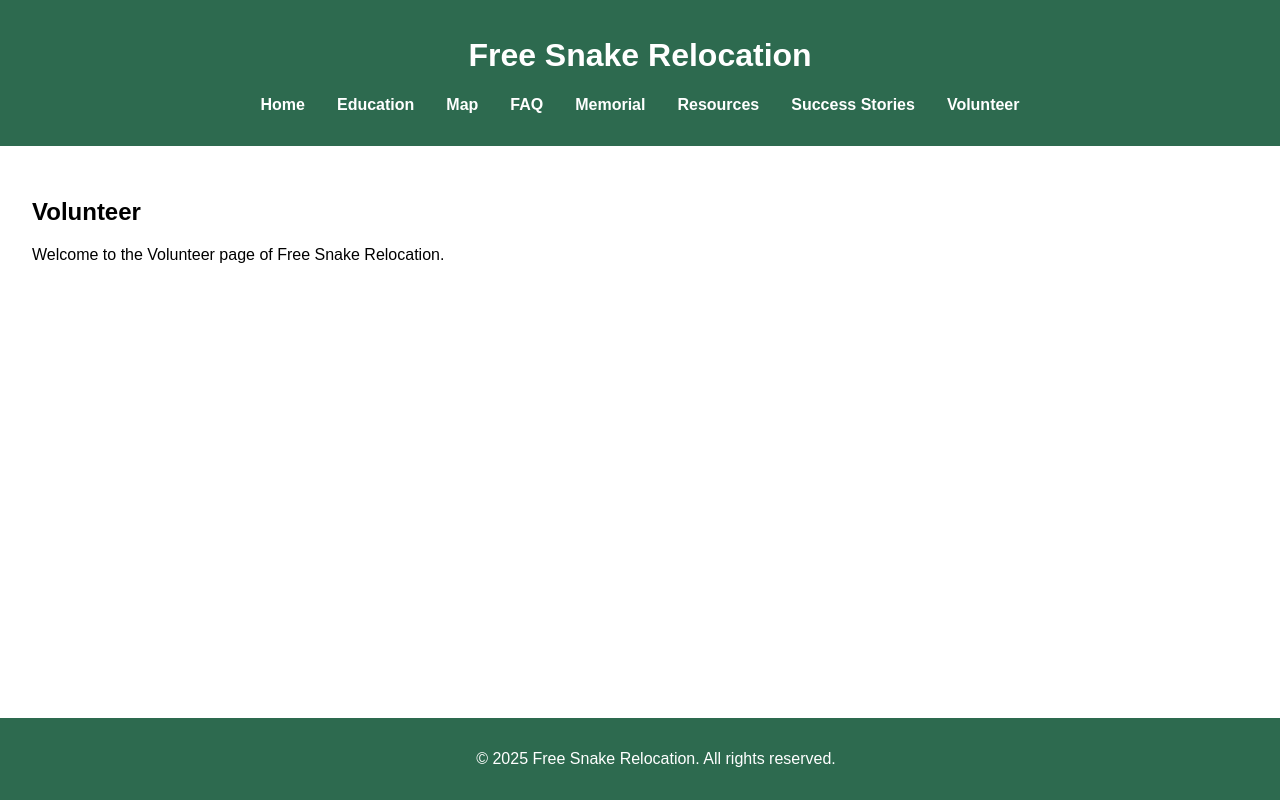
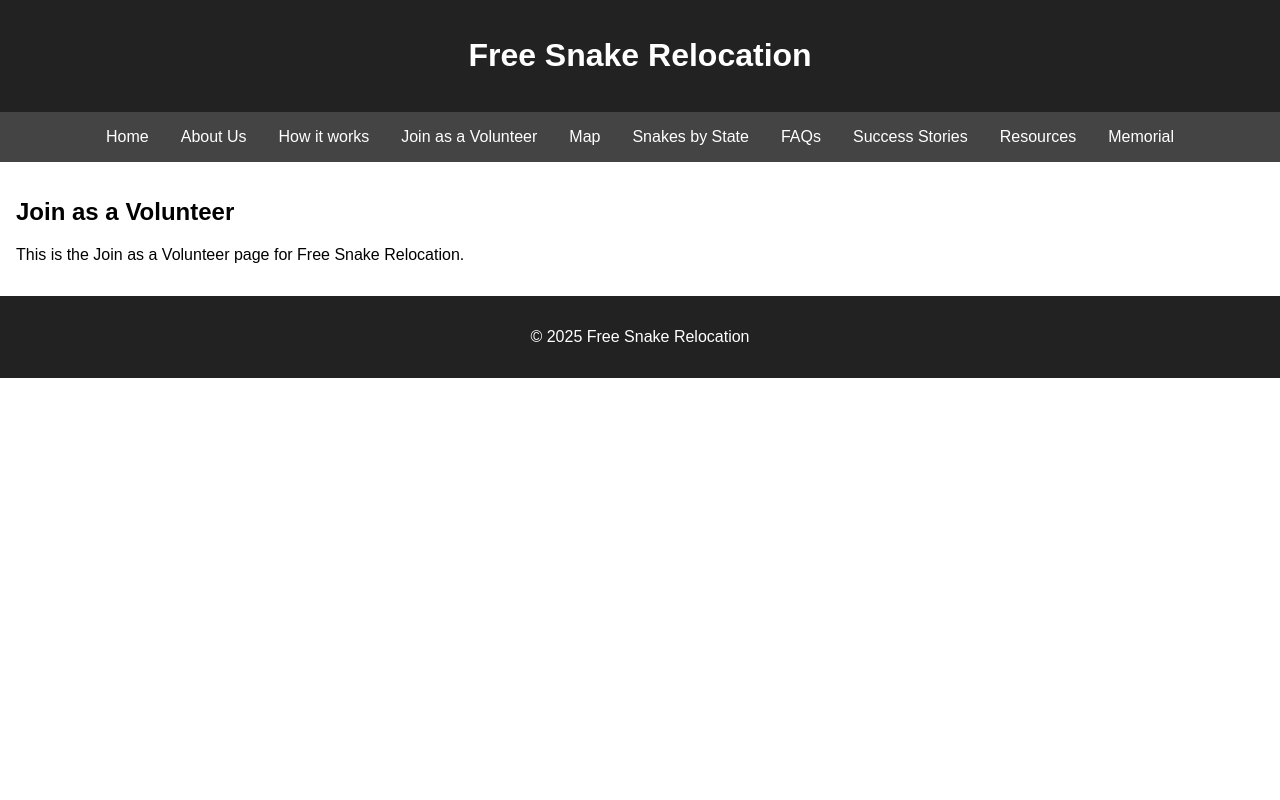
Before and after one commit to ALevi2483/freesnakerelocation, a plain HTML site: page volunteer.html in a window 1280 px wide. Drawn offline with Linux system fonts and the light colour scheme.

Commit message:
Add files via upload

```diff
--- a/volunteer.html
+++ b/volunteer.html
@@ -1,34 +1,43 @@
-
 <!DOCTYPE html>
 <html lang="en">
 <head>
-    <meta charset="UTF-8" />
-    <meta name="viewport" content="width=device-width, initial-scale=1.0" />
-    <title>Volunteer</title>
-    <link rel="stylesheet" href="style.css" />
+    <meta charset="UTF-8">
+    <meta name="viewport" content="width=device-width, initial-scale=1.0">
+    <title>Join as a Volunteer - Free Snake Relocation</title>
+    <style>
+        body { font-family: Arial, sans-serif; margin: 0; padding: 0; }
+        header, footer { background-color: #222; color: white; padding: 1em; text-align: center; }
+        nav { background: #444; display: flex; flex-wrap: wrap; justify-content: center; }
+        nav a { color: white; padding: 1em; text-decoration: none; }
+        nav a:hover { background: #666; }
+        main { padding: 1em; }
+        @media (max-width: 600px) {
+            nav { flex-direction: column; }
+        }
+    </style>
 </head>
 <body>
     <header>
         <h1>Free Snake Relocation</h1>
-        <nav>
-            <ul>
-                <li><a href="index.html">Home</a></li>
-                <li><a href="education.html">Education</a></li>
-                <li><a href="map.html">Map</a></li>
-                <li><a href="faq.html">FAQ</a></li>
-                <li><a href="memorial.html">Memorial</a></li>
-                <li><a href="resources.html">Resources</a></li>
-                <li><a href="success.html">Success Stories</a></li>
-                <li><a href="volunteer.html">Volunteer</a></li>
-            </ul>
-        </nav>
     </header>
+    <nav>
+        <a href="index.html">Home</a>
+        <a href="about.html">About Us</a>
+        <a href="how.html">How it works</a>
+        <a href="volunteer.html">Join as a Volunteer</a>
+        <a href="map.html">Map</a>
+        <a href="education.html">Snakes by State</a>
+        <a href="faq.html">FAQs</a>
+        <a href="success.html">Success Stories</a>
+        <a href="resources.html">Resources</a>
+        <a href="memorial.html">Memorial</a>
+    </nav>
     <main>
-        <h2>Volunteer</h2>
-        <p>Welcome to the Volunteer page of Free Snake Relocation.</p>
+        <h2>Join as a Volunteer</h2>
+        <p>This is the Join as a Volunteer page for Free Snake Relocation.</p>
     </main>
     <footer>
-        <p>&copy; 2025 Free Snake Relocation. All rights reserved.</p>
+        <p>&copy; 2025 Free Snake Relocation</p>
     </footer>
 </body>
 </html>
```
Also changed, not shown: about.html (added, +43 -0 lines), education.html (+29 -20 lines), faq.html (+29 -20 lines), home.html (added, +43 -0 lines), how.html (added, +43 -0 lines), map.html (+28 -19 lines), memorial.html (+28 -19 lines), resources.html (+28 -19 lines).
